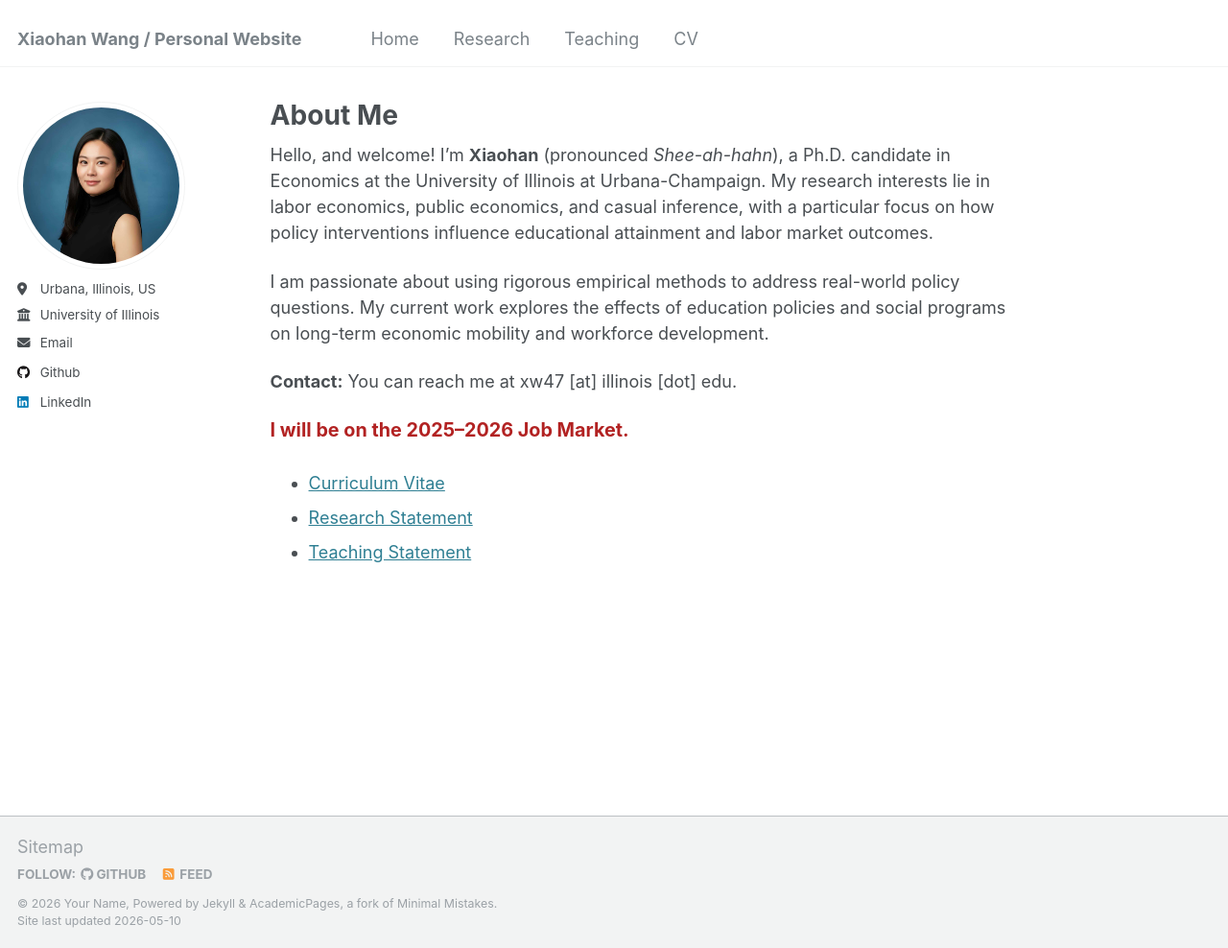
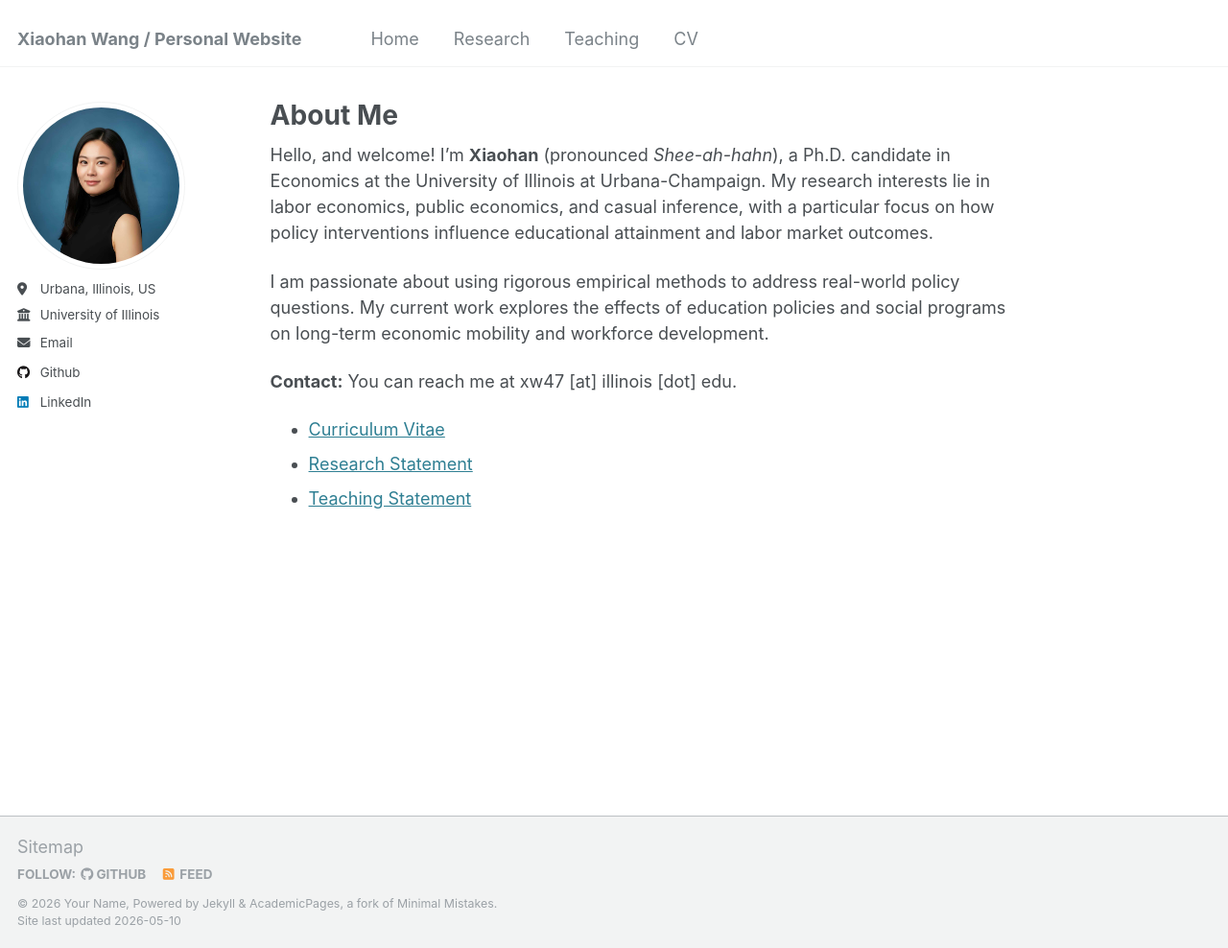
Before and after one commit to xiaohanwang1997/xiaohanwang1997.github.io, a Jekyll site: the page built from _pages/about.md, in a window 1280 px wide and 988 px high. Shown: the whole window at 96% size. Built offline with Jekyll 4.4.1, drawn with Linux system fonts in a browser that asks for light colours.

Commit message:
Update about.md

```diff
--- a/_pages/about.md
+++ b/_pages/about.md
@@ -14,10 +14,6 @@ I am passionate about using rigorous empirical methods to address real-world pol
 **Contact:** You can reach me at xw47 [at] illinois [dot] edu.
 
 
-<p style="color:#b22222; font-weight:bold; font-size:1.1em;">
-I will be on the 2025–2026 Job Market.
-</p>
-
 - [Curriculum Vitae](https://www.dropbox.com/scl/fi/k2ealajbzggdn61poxpn7/Xiaohan_Wang_CV.pdf?rlkey=gfdhvdvwluohjvqjz86c8rzzy&st=v1kmhplu&dl=0)
 - [Research Statement](https://www.dropbox.com/scl/fi/b71et3pel02rhz41vwrb7/Xiaohan_Wang_Research_Statement.pdf?rlkey=gdu018hynx2rh9720dq0lyzkf&st=ghtoaydg&dl=0)
 - [Teaching Statement](https://www.dropbox.com/scl/fi/b71et3pel02rhz41vwrb7/Xiaohan_Wang_Research_Statement.pdf?rlkey=gdu018hynx2rh9720dq0lyzkf&st=ghtoaydg&dl=0)
```
